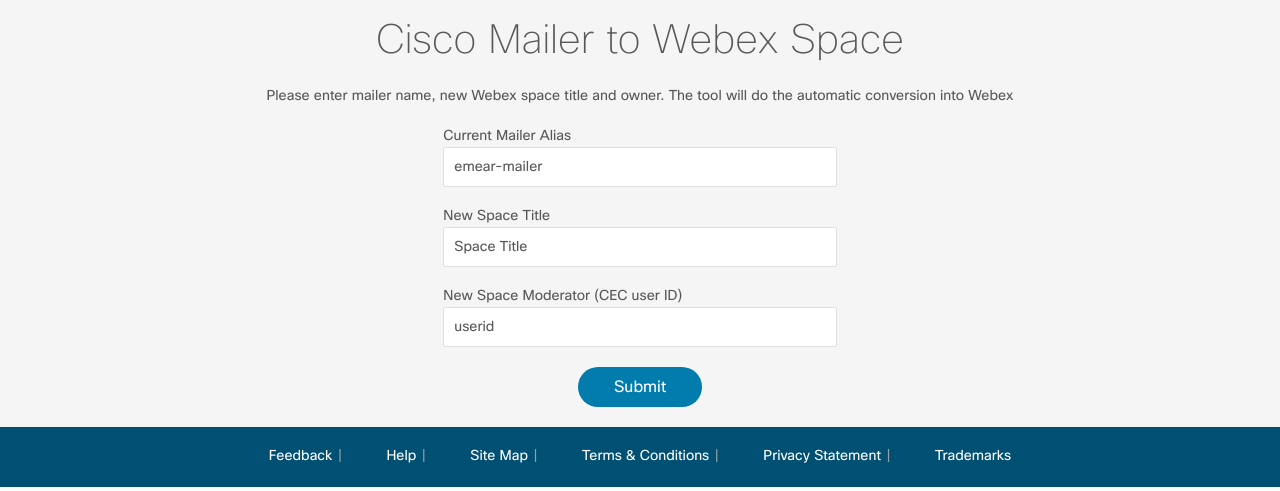
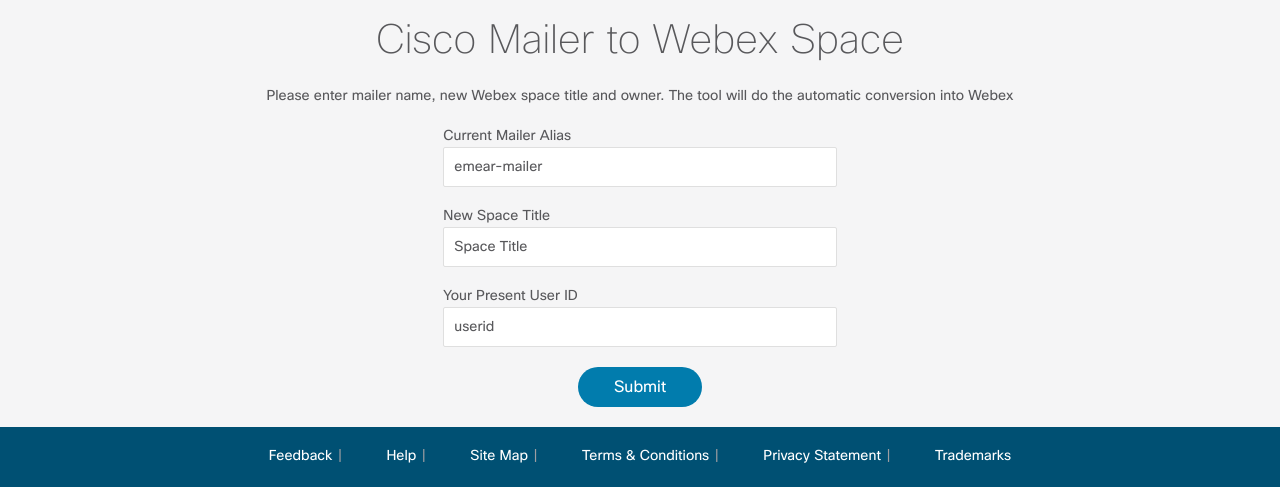
Before and after one commit to yaman2k/mailer2webex, a Flask app: page / in a window 1280 px wide. Shown: the part 132-623 px from the top of the page. Run offline with Flask 2, Linux system fonts and the light colour scheme; parts of the project's set-up code (start-up, migrations or seed data) failed here and were passed over.

Commit message:
modified user

```diff
--- a/templates/index.html
+++ b/templates/index.html
@@ -95,7 +95,7 @@
                                             <div class="form-group col-4">
                                                 <div class="form-group__text">
                                                     <input name="userid" id="userid" type="text" value="userid" onfocus="if(this.value == 'userid'){this.value = '';}">
-                                                    <label for="input-type-text">New Space Moderator (CEC user ID)</label>
+                                                    <label for="input-type-text">Your Present User ID</label>
                                                 </div>
                                             </div>
                                         </div>
```
